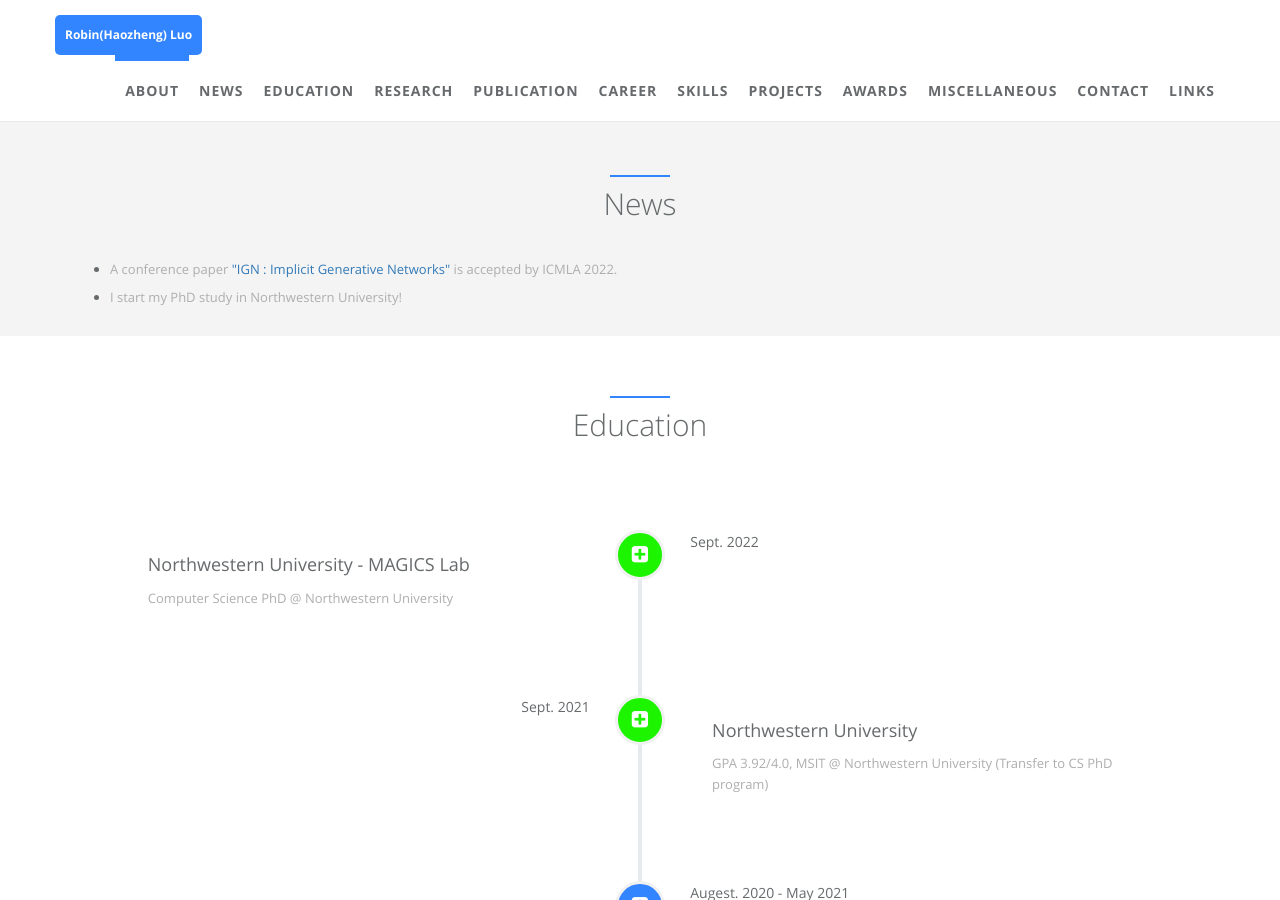
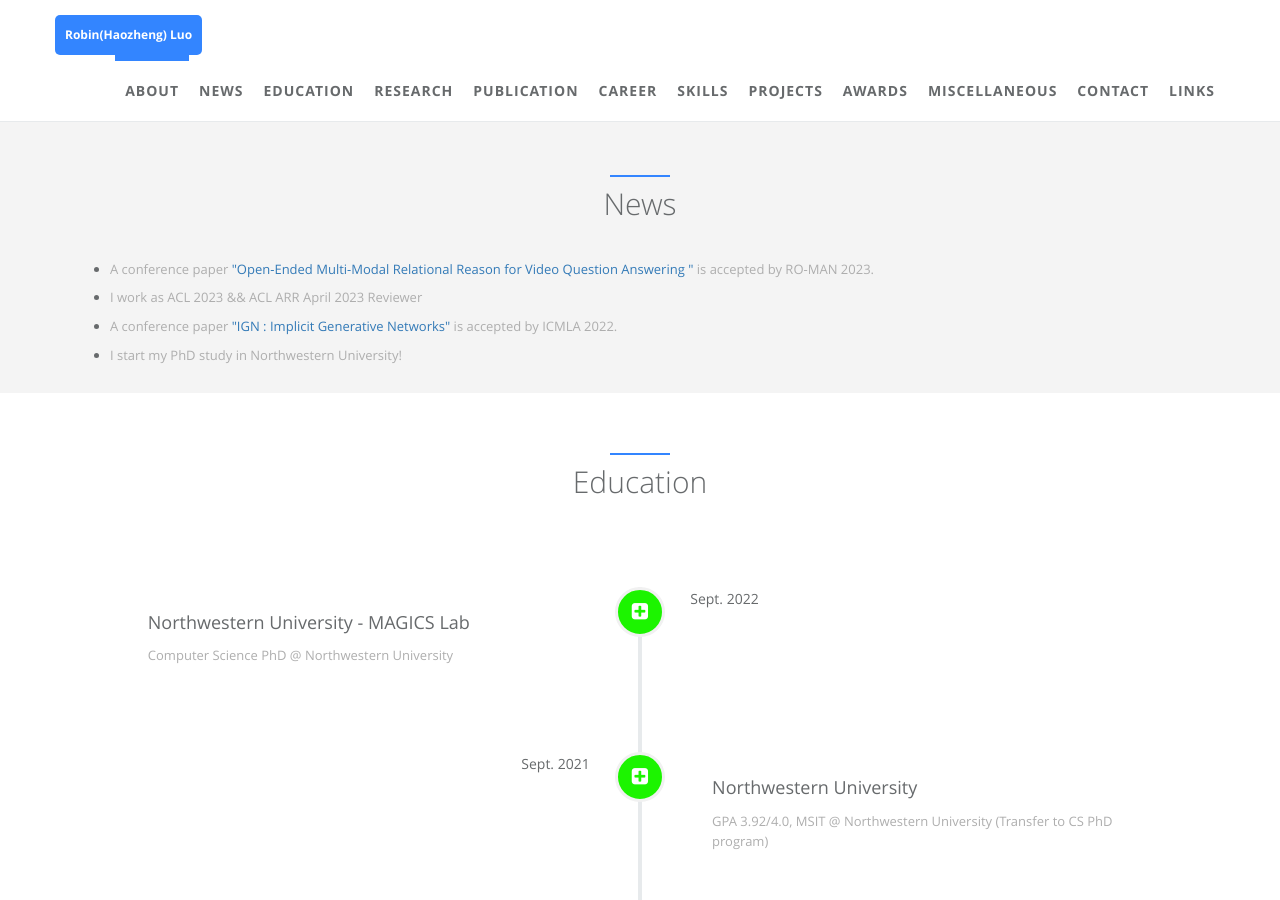
Before and after one commit to robinzixuan/robin.github.io, a Jekyll site: the page built from index.html, in a window 1280 px wide and 900 px high, scrolled down 1075 px. Built offline with Jekyll 4.4.1, drawn with Linux system fonts in a browser that asks for light colours.

Commit message:
Update news.html

```diff
--- a/_includes/sections/news.html
+++ b/_includes/sections/news.html
@@ -7,8 +7,14 @@
   </div>
 
   <ul>
+  <li><p> A conference paper <a href="https://arxiv.org/abs/2012.00822">"Open-Ended Multi-Modal Relational Reason for Video Question Answering
+"</a> is accepted by RO-MAN 2023.</p>
+  </li>
+  <li><p> I work as ACL 2023 && ACL ARR April 2023 Reviewer
+    </p>
+  </li>
   <li><p>
-    A conference paper <a href="https://arxiv.org/abs/2206.05860">"IGN : Implicit Generative Networks"</a> is accepted by ICMLA 2022.
+    A conference paper <a href="https://ieeexplore.ieee.org/abstract/document/10069446">"IGN : Implicit Generative Networks"</a> is accepted by ICMLA 2022.
   </p>
   </li>
   <li><p>
```
